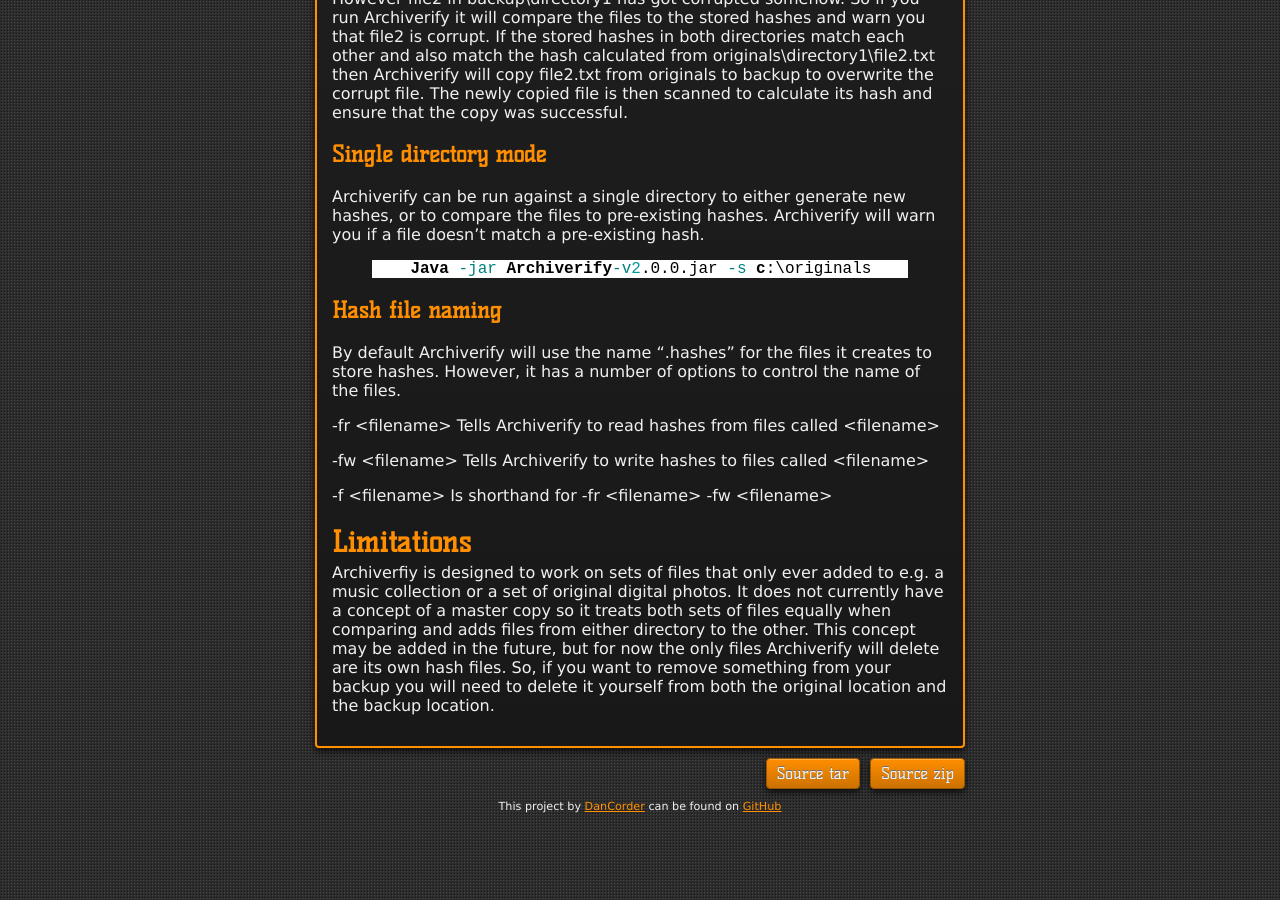
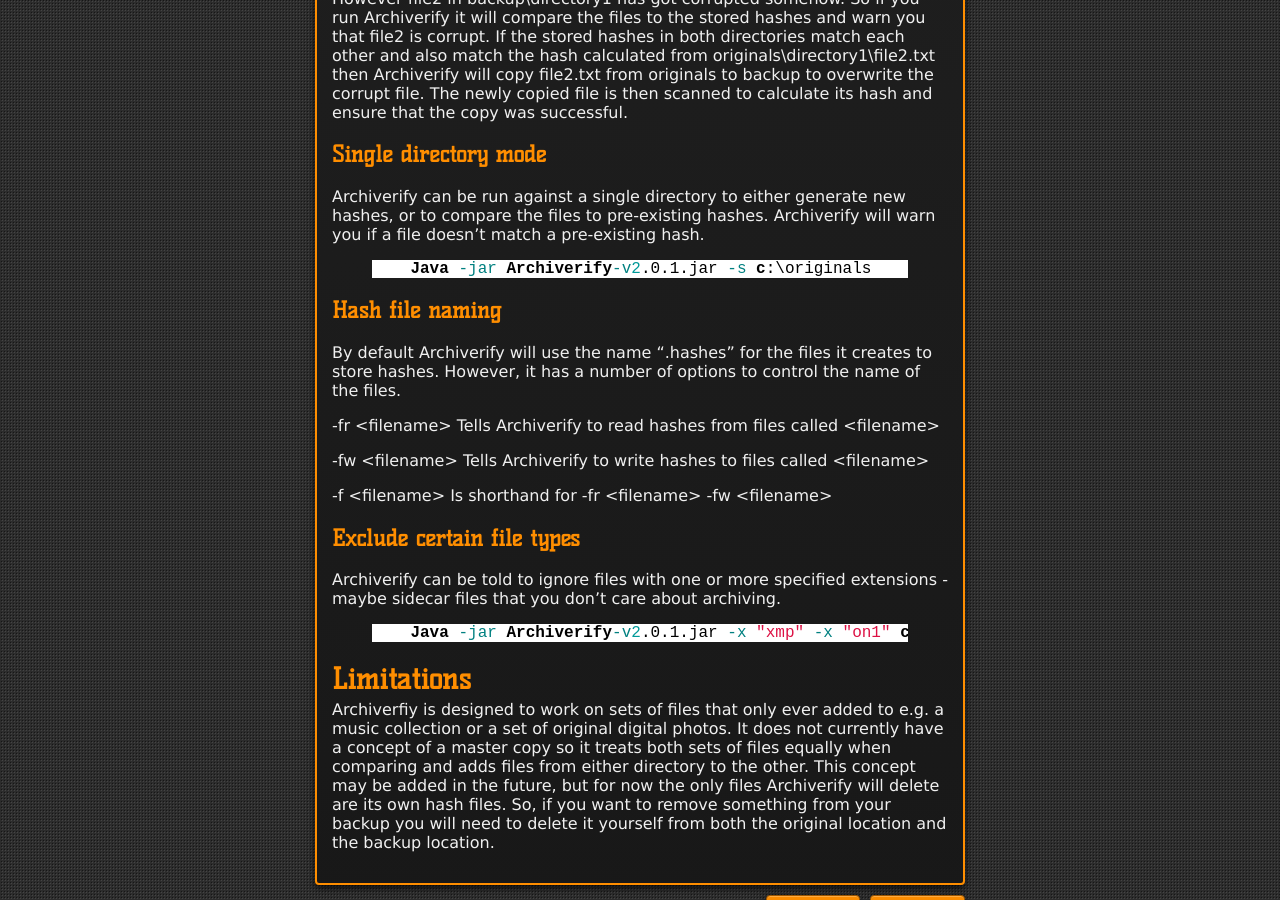
Before and after one commit to DanCorder/Archiverify, a Jekyll site: the page built from documentation.md, in a window 1280 px wide and 900 px high, scrolled down 1399 px. Built offline with Jekyll 4.4.1, drawn with Linux system fonts in a browser that asks for light colours; some of the changed text lies outside the part shown.

Commit message:
Update to v2.0.1

```diff
--- a/_includes/header.html
+++ b/_includes/header.html
@@ -5,6 +5,6 @@
         <a {% if page.section == 'home' %}class="selected"{% endif %} href="{{ "/index.html" | prepend: site.baseurl }}">Home</a>
         <a {% if page.section == 'documentation' %}class="selected"{% endif %} href="{{ "/documentation.html" | prepend: site.baseurl }}">Documentation</a>
         <a {% if page.section == 'release_notes' %}class="selected"{% endif %} href="{{ "/release_notes.html" | prepend: site.baseurl }}">Release Notes</a>
-        <a class="download" href="https://github.com/DanCorder/Archiverify/releases/download/v2.0.0/Archiverify-v2.0.0.jar">Download</a>
+        <a class="download" href="https://github.com/DanCorder/Archiverify/releases/download/v2.0.1/Archiverify-v2.0.1.jar">Download</a>
     </nav>
 </header>
--- a/documentation.md
+++ b/documentation.md
@@ -18,7 +18,7 @@
 You can get a list of options by running Archiverify with no parameters.
 
 {% highlight bat %}
-    Java -jar Archiverify-v2.0.0.jar
+    Java -jar Archiverify-v2.0.1.jar
 {% endhighlight %}
 
 ## First run
@@ -32,7 +32,7 @@
 You run:
 
 {% highlight bat %}
-    Java -jar Archiverify-v2.0.0.jar c:\originals e:\backup
+    Java -jar Archiverify-v2.0.1.jar c:\originals e:\backup
 {% endhighlight %}
 
 Archiverify will run and once it has finished scanning c:\originals it will tell you that it is going to copy all the files from c:\originals to e:\backup and that it is going to write hash files to all the directories it has found. If you then tell Archiverify to proceed you will end up with:
@@ -60,7 +60,7 @@
 Archiverify can be run against a single directory to either generate new hashes, or to compare the files to pre-existing hashes. Archiverify will warn you if a file doesn't match a pre-existing hash.
 
 {% highlight bat %}
-    Java -jar Archiverify-v2.0.0.jar -s c:\originals
+    Java -jar Archiverify-v2.0.1.jar -s c:\originals
 {% endhighlight %}
 
 ## Hash file naming
@@ -72,6 +72,14 @@
 
 -f \<filename\> Is shorthand for -fr \<filename\> -fw \<filename\>
 
+## Exclude certain file types
+Archiverify can be told to ignore files with one or more specified extensions - maybe sidecar files that you don't care about archiving.
+
+{% highlight bat %}
+    Java -jar Archiverify-v2.0.1.jar -x "xmp" -x "on1" c:\originals e:\backup
+{% endhighlight %}
+
+
 # Limitations
 
 Archiverfiy is designed to work on sets of files that only ever added to e.g. a music collection or a set of original digital photos. It does not currently have a concept of a master copy so it treats both sets of files equally when comparing and adds files from either directory to the other. This concept may be added in the future, but for now the only files Archiverify will delete are its own hash files. So, if you want to remove something from your backup you will need to delete it yourself from both the original location and the backup location.
```
Also changed, not shown: _posts/2025-06-16-v2.0.1.md (added, +9 -0 lines).
